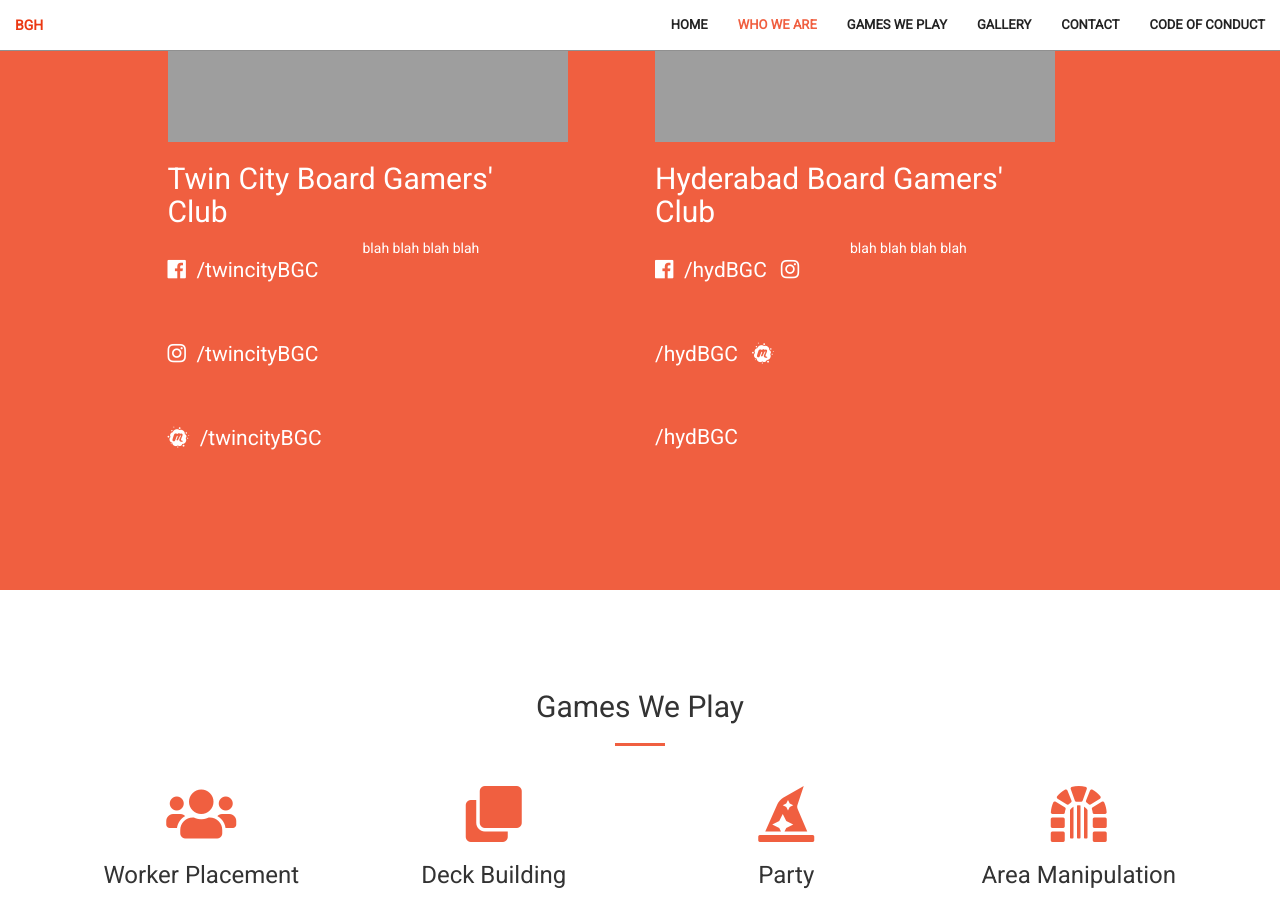
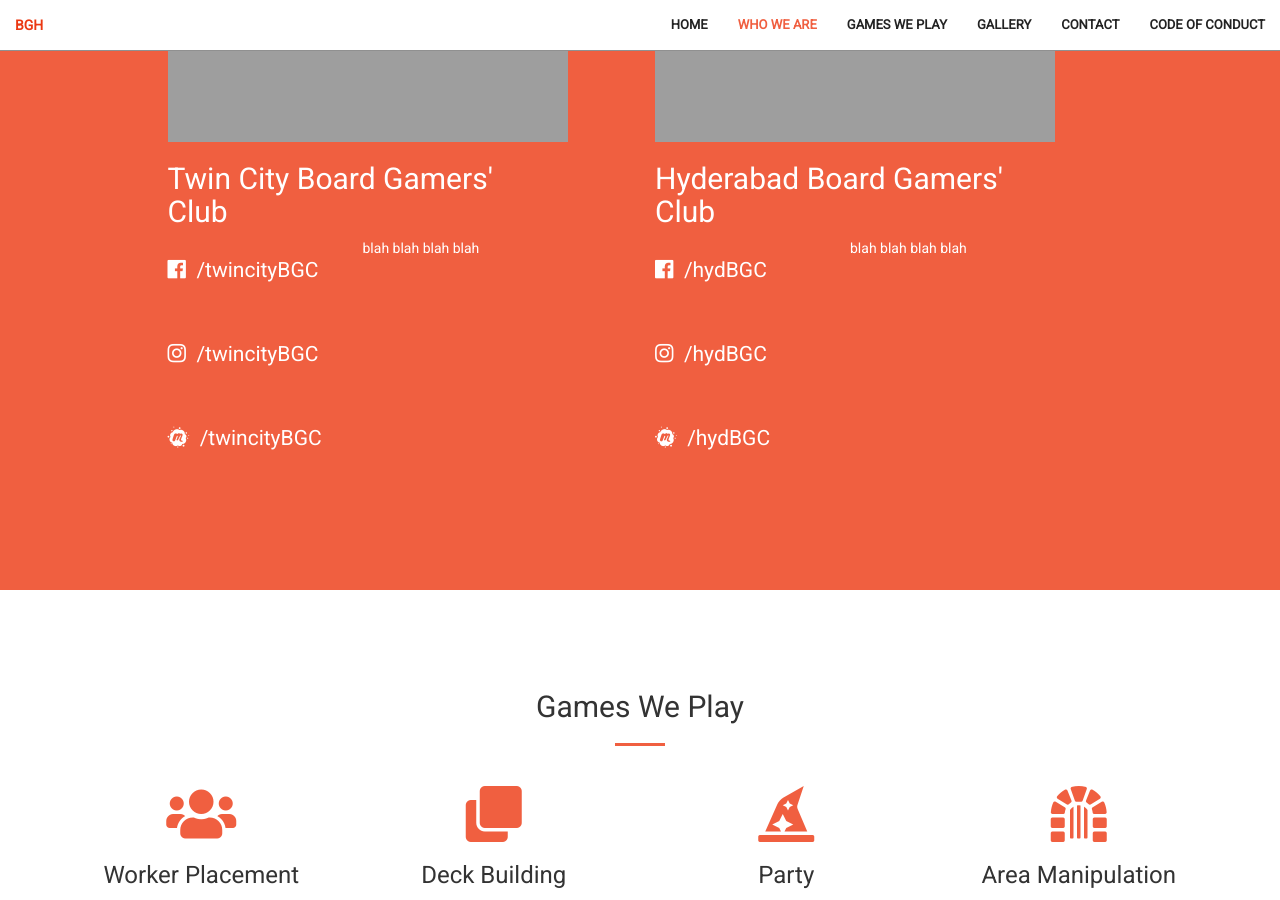
Before and after one commit to hymnzzy/hymnzzy.github.io, a Jekyll site: the page built from index.md, in a window 1280 px wide and 900 px high, scrolled down 1590 px. Built offline with Jekyll 4.4.1, drawn with Linux system fonts in a browser that asks for light colours; nearby versions of some CDN libraries.

Commit message:
edits by himanshu

```diff
--- a/_sass/_base.scss
+++ b/_sass/_base.scss
@@ -371,6 +371,9 @@ body {
 	* {
 		color:white!important;
 	};
+	a {
+		display: block;
+	}
 	i,p{
 	    display: inline-block;
 		line-height: 3em;
```
